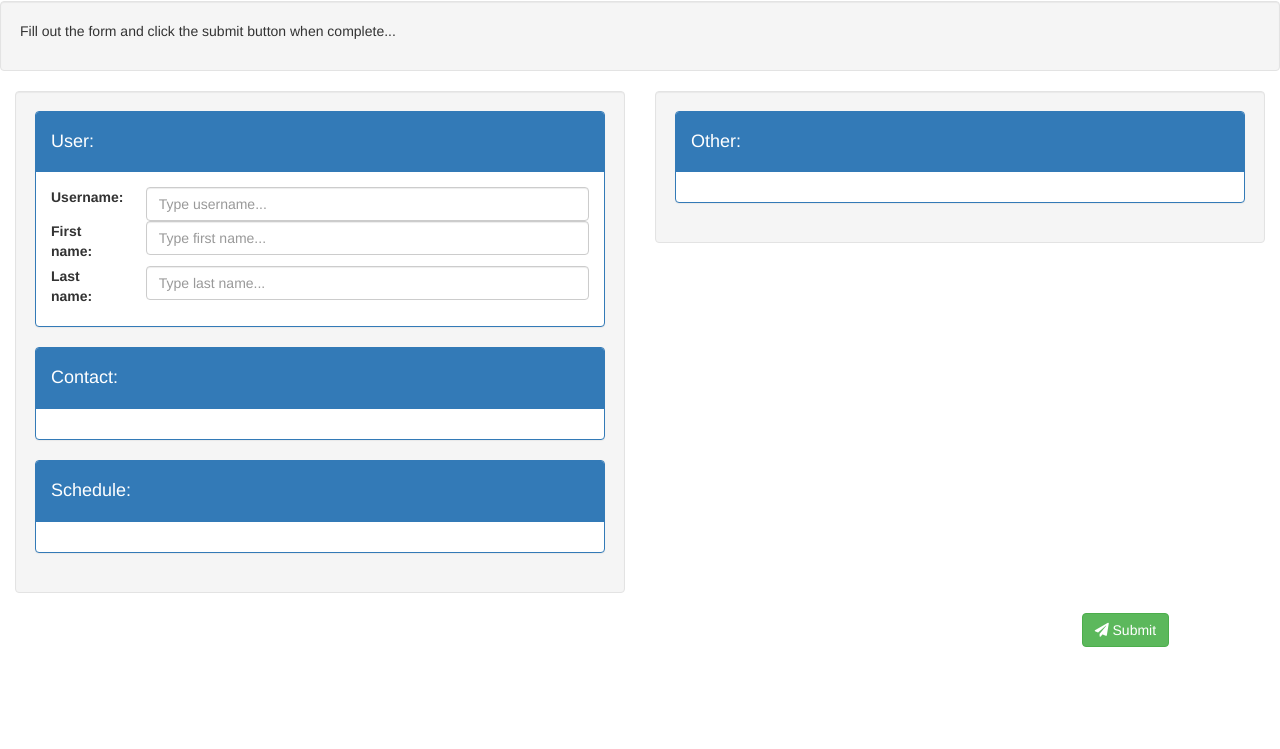
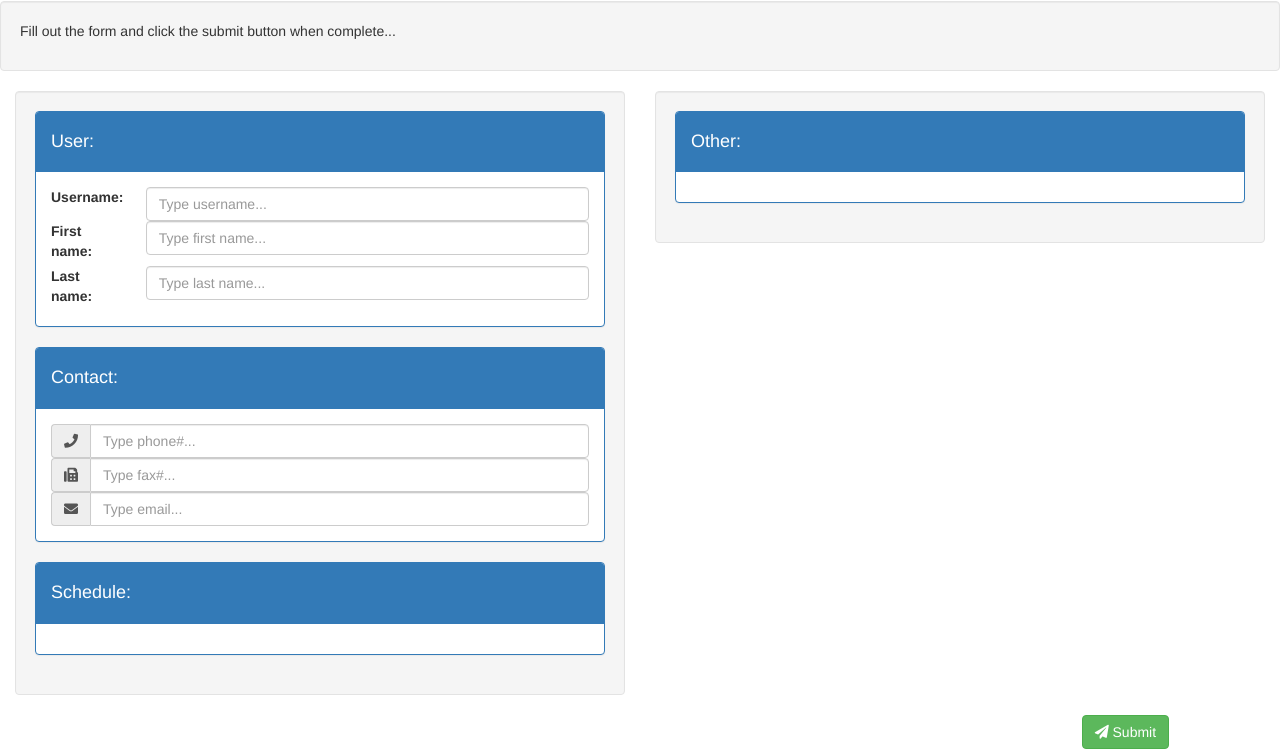
Before and after one commit to WeeklyProjects/Bootstrap-Booking-Form, a plain HTML site: page index.html in a window 1280 px wide. Shown: the part 69-818 px from the top of the page. Drawn offline with nearby package versions, Linux system fonts and the light colour scheme.

Commit message:
added contact form

```diff
--- a/index.html
+++ b/index.html
@@ -52,7 +52,24 @@
                                     <h4>Contact:</h4>
                                 </div>
                                 <div class="panel-body">
-
+                                    <div class="input-group">
+                                        <span class="input-group-addon">
+                                            <i class="fa fa-phone"></i>
+                                        </span>
+                                        <input type="text" id="phone#" class="form-control" placeholder="Type phone#...">
+                                    </div>
+                                    <div class="input-group">
+                                        <span class="input-group-addon">
+                                            <i class="fa fa-fax"></i>
+                                        </span>
+                                        <input type="text" id="fax#" class="form-control" placeholder="Type fax#...">
+                                    </div>
+                                    <div class="input-group">
+                                        <span class="input-group-addon">
+                                            <i class="fa fa-envelope"></i>
+                                        </span>
+                                        <input type="text" id="email" class="form-control" placeholder="Type email...">
+                                    </div>
                                 </div>
                             </div>
                             <div class="panel panel-primary">
```
